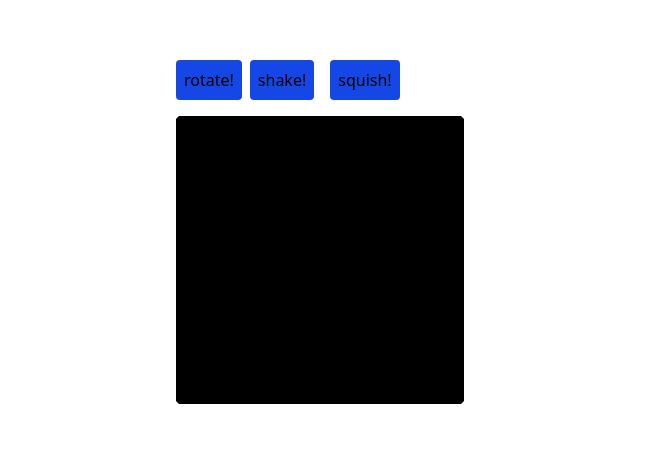
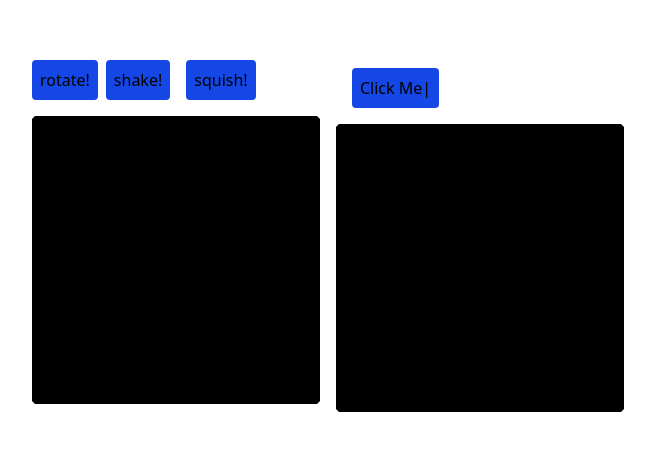
Before and after one commit to tjay1760/framer-motion-trials, a React (Vite) app: page / in a window 1280 px wide. Shown: the part 168-618 px from the top of the page, without its empty margins (320-975 px from the left). Built offline with nearby package versions, Linux system fonts and the light colour scheme.

Commit message:
view transotions

```diff
--- a/src/App.jsx
+++ b/src/App.jsx
@@ -5,6 +5,7 @@ import SpringBox from './SpringBox'
 import BasicsOfMotion from './BasicsOfMotion'
 import Guestures from './Guestures'
 import AnimationControls from './AnimationControls'
+import ViewBasedTransitions from './ViewBasedTrasitions'
 
 function App() {
 
@@ -15,6 +16,7 @@ function App() {
       {/* <BasicsOfMotion /> */}
       {/* <Guestures /> */}
       <AnimationControls />
+      <ViewBasedTransitions />
     </div>
   )
 }
--- /dev/null
+++ b/src/ViewBasedTrasitions.jsx
@@ -0,0 +1,27 @@
+import React from 'react'
+import { motion } from 'motion/react'
+
+const ViewBasedTransitions = () => {
+  return (
+    <div>
+        <motion.button className="rounded p-2 bg-blue-700 m-4"
+      whileHover={{ scale: 1.1 }}
+      whileTap={{ scale: 0.9, rotate: 20 }}
+
+      >Click Me|</motion.button>
+      <motion.div
+        className="box h-72 w-72 bg-black"
+        initial={{ opacity: 0 }}
+        transition={{ duration: 1,
+            ease: "circIn"
+        }}
+        animate={{ opacity: 1 }}
+        exit={{ opacity: 0 }}
+      >
+        ViewBasedTransitions
+      </motion.div>
+    </div>
+  )
+}
+
+export default ViewBasedTransitions
```
